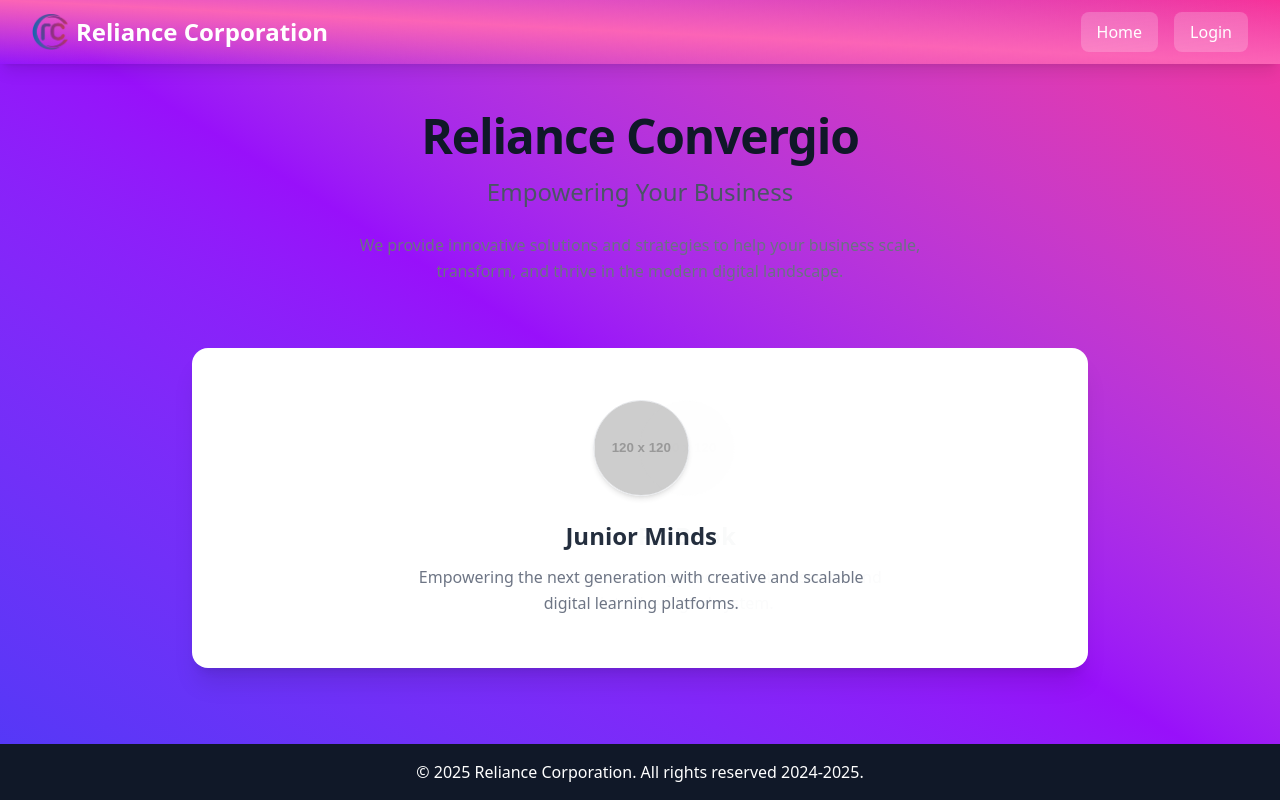
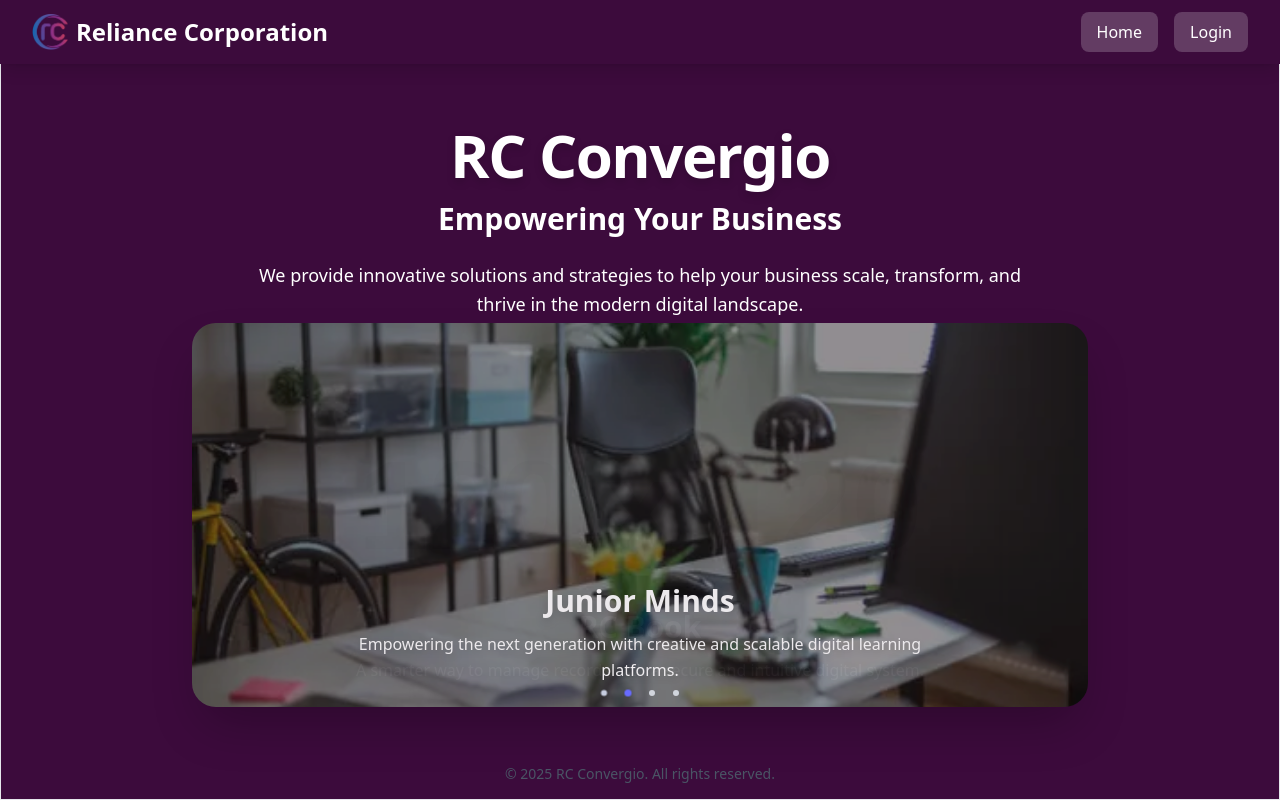
Before and after one commit to avinashsriengeri/rc-convergio-f, a Vue app: page / in a window 1280 px wide. Built offline with nearby package versions, Linux system fonts and the light colour scheme.

Commit message:
updated login to dashboard page

```diff
--- a/src/App.vue
+++ b/src/App.vue
@@ -1,8 +1,11 @@
 <template>
   <div class="min-h-screen flex flex-col bg-gray-50">
-    <Navbar />
-    <router-view />
+    <router-view v-slot="{ Component, route }">
+      <Navbar v-if="!route.meta?.hideNavbar" />
+      <component :is="Component" />
+    </router-view>
   </div>
+
 </template>
 <script setup>
 import Navbar from './components/Navbar.vue'
--- /dev/null
+++ b/src/components/BgBlobs.vue
@@ -0,0 +1,37 @@
+<template>
+  <div class="absolute inset-0 pointer-events-none">
+    <div class="blob blob-1 w-96 h-96 bg-indigo-400 rounded-full -top-20 -left-20"></div>
+    <div class="blob blob-2 w-80 h-80 bg-teal-300 rounded-full top-40 right-20"></div>
+    <div class="blob blob-3 w-72 h-72 bg-pink-300 rounded-full bottom-20 left-40"></div>
+  </div>
+</template>
+
+<style scoped>
+@keyframes blob1 {
+  0% { transform: translate(0, 0) scale(1); }
+  33% { transform: translate(100px, -50px) scale(1.2); }
+  66% { transform: translate(-50px, 50px) scale(0.8); }
+  100% { transform: translate(0, 0) scale(1); }
+}
+@keyframes blob2 {
+  0% { transform: translate(0, 0) scale(1); }
+  33% { transform: translate(-80px, 60px) scale(1.1); }
+  66% { transform: translate(50px, -70px) scale(0.9); }
+  100% { transform: translate(0, 0) scale(1); }
+}
+@keyframes blob3 {
+  0% { transform: translate(0, 0) scale(1); }
+  33% { transform: translate(60px, 80px) scale(1.3); }
+  66% { transform: translate(-70px, -60px) scale(0.7); }
+  100% { transform: translate(0, 0) scale(1); }
+}
+.blob {
+  position: absolute;
+  filter: blur(80px);
+  opacity: 0.7;
+  z-index: 10;
+}
+.blob-1 { animation: blob1 20s infinite ease-in-out; }
+.blob-2 { animation: blob2 18s infinite ease-in-out; }
+.blob-3 { animation: blob3 22s infinite ease-in-out; }
+</style>
--- a/src/components/Footer.vue
+++ b/src/components/Footer.vue
@@ -1,5 +1,5 @@
 <template>
-  <footer class="w-full bg-gray-900 text-white text-center py-4 fixed bottom-0 left-0 z-40 shadow-lg">
-    &copy; {{ new Date().getFullYear() }} Reliance Corporation. All rights reserved 2024-2025.
+  <footer class="text-gray-600 text-sm">
+    &copy; 2025 RC Convergio. All rights reserved.
   </footer>
 </template>
--- a/src/components/Navbar.vue
+++ b/src/components/Navbar.vue
@@ -1,6 +1,6 @@
 <template>
   <nav
-   class="fixed w-full top-0 left-0 z-50 bg-gradient-to-tr from-highlight to-accent via-pink-400 shadow-lg py-3 px-8 flex items-center justify-between transition-colors duration-300"
+   class="fixed w-full top-0 left-0 z-50 bg-[#3c0b3c] shadow-lg py-3 px-8 flex items-center justify-between transition-colors duration-300"
   >
     <div class="flex items-center gap-2">
       <router-link to="/" class="flex items-center gap-2">
--- a/src/main.js
+++ b/src/main.js
@@ -12,7 +12,7 @@ const routes = [
   { path: '/', component: Home },
   { path: '/login', component: Login },
   { path: '/register', component: Register },
-  { path: '/dashboard', component: Dashboard },
+  { path: '/dashboard', component: Dashboard, meta: { hideNavbar: true } },
   { path: '/forgot-password', component: ForgotPassword },
 ]
 
--- a/src/views/Dashboard.vue
+++ b/src/views/Dashboard.vue
@@ -1,11 +1,119 @@
 <template>
-  <div class="pt-36 min-h-screen flex flex-col items-center justify-center bg-gray-100">
-    <div class="bg-white border border-gray-300 rounded-xl shadow-lg p-8 text-center">
-      <h1 class="text-2xl text-gray-800 font-bold mb-4">Welcome to Dashboard – Login Successfully</h1>
+  <div class="min-h-screen bg-gradient-to-br from-pink-100 via-white to-blue-100 flex flex-col">
+    <div class="flex flex-1">
+      <!-- Sidebar -->
+      <aside class="w-64 min-h-screen bg-white border-r border-gray-200 rounded-tr-xl rounded-br-xl shadow-lg flex flex-col p-6">
+        <div class="flex items-center mb-8">
+          <div class="bg-gradient-to-tr from-pink-400 to-blue-400 w-10 h-10 rounded-full flex items-center justify-center mr-3">
+            <span class="font-extrabold text-white text-xl">RC</span>
+          </div>
+          <span class="text-lg font-semibold text-gray-800">RC Convergio</span>
+        </div>
+        <nav class="flex flex-col gap-2">
+          <button class="bg-pink-100 text-pink-600 font-bold rounded-lg px-4 py-2 text-left">Contacts</button>
+          <button class="rounded-lg px-4 py-2 text-left hover:bg-gray-100 transition">Companies</button>
+          <button class="rounded-lg px-4 py-2 text-left hover:bg-gray-100 transition">Deals</button>
+          <button class="rounded-lg px-4 py-2 text-left hover:bg-gray-100 transition">Campaigns</button>
+          <button class="rounded-lg px-4 py-2 text-left hover:bg-gray-100 transition">Tasks</button>
+          <button class="rounded-lg px-4 py-2 text-left hover:bg-gray-100 transition">Settings</button>
+        </nav>
+      </aside>
+
+      <!-- Main Dashboard Content -->
+      <main class="flex-1 px-10 py-8 grid grid-cols-1 xl:grid-cols-3 gap-8 bg-transparent">
+        <!-- Center Section with Statistics -->
+        <section class="xl:col-span-2 flex flex-col gap-8">
+          <!-- Search & Stats -->
+          <div class="bg-white/80 rounded-xl shadow p-6 mb-2 flex flex-col md:flex-row gap-6 items-start">
+            <input
+              type="text"
+              placeholder="Search contacts, companies, deals…"
+              class="w-full md:w-2/3 rounded-lg bg-gray-100 border border-gray-300 px-4 py-2 text-gray-800 focus:outline-none focus:ring-2 focus:ring-pink-200"
+            />
+            <button class="bg-gradient-to-tr from-pink-400 to-blue-400 text-white font-bold rounded-lg px-6 py-2 ml-auto transition hover:brightness-105">Quick Add</button>
+          </div>
+          <!-- Stat Cards -->
+          <div class="grid grid-cols-1 md:grid-cols-3 gap-6">
+            <div class="bg-white rounded-xl shadow p-5 text-center">
+              <div class="text-sm text-gray-500 mb-1">Open</div>
+              <div class="text-2xl font-extrabold text-gray-800 mb-1">$128,000</div>
+              <div class="text-xs text-gray-400">Week: $48k</div>
+            </div>
+            <div class="bg-white rounded-xl shadow p-5 text-center">
+              <div class="text-sm text-gray-500 mb-1">Won</div>
+              <div class="text-2xl font-extrabold text-gray-800 mb-1">$24,300</div>
+              <div class="text-xs text-gray-400">Week: $9.6k</div>
+            </div>
+            <div class="bg-white rounded-xl shadow p-5 text-center">
+              <div class="text-sm text-gray-500 mb-1">Lost</div>
+              <div class="text-2xl font-extrabold text-gray-800 mb-1">$8,900</div>
+              <div class="text-xs text-gray-400">Week: $3.3k</div>
+            </div>
+          </div>
+          <!-- Tasks -->
+          <div class="grid grid-cols-1 md:grid-cols-2 gap-6">
+            <div class="bg-white rounded-xl shadow p-6 min-h-44 flex flex-col gap-2">
+              <div class="font-semibold text-gray-700 mb-2">Follow Ups</div>
+              <ul class="text-gray-600 text-sm flex flex-col gap-2">
+                <li><b>Follow up</b> with Acme Corp <span class="text-xs bg-blue-100 text-blue-600 px-2 py-1 rounded">Today</span></li>
+                <li>Send proposal to Globex <span class="text-xs bg-green-100 text-green-700 px-2 py-1 rounded">Due</span></li>
+                <li>Update date stage - Nimbus <span class="text-xs bg-gray-100 text-gray-600 px-2 py-1 rounded">Queued</span></li>
+              </ul>
+            </div>
+            <div class="bg-gradient-to-tl from-pink-100 via-white to-blue-100 rounded-xl shadow p-6 min-h-44 flex flex-col items-center justify-center">
+              <div class="font-semibold text-gray-700 mb-2">Last Campaign</div>
+              <div class="flex flex-col gap-1 w-full text-center">
+                <div>Sent: <b>12,500</b></div>
+                <div>Opens: <b>5,340 (42%)</b></div>
+                <div>Clicks: <b>1,120 (9%)</b></div>
+                <div>Bounces: <b>220 (1.7%)</b></div>
+              </div>
+            </div>
+          </div>
+        </section>
+
+        <!-- Right Section: Suggestions, Deals, Contacts -->
+        <aside class="flex flex-col gap-8">
+          <div class="bg-white rounded-xl shadow p-6">
+            <div class="font-semibold text-gray-700 mb-3">Suggestions</div>
+            <ul class="text-gray-500 text-sm flex flex-col gap-2">
+              <li>Try sequencing warm leads from last 7 days.</li>
+              <li>Batch-complete admin tasks after 4 PM.</li>
+              <li>Best send time for emails: 9–11 AM local.</li>
+            </ul>
+          </div>
+          <div class="bg-white rounded-xl shadow p-6 flex flex-row gap-3">
+            <button class="bg-blue-100 text-blue-600 font-semibold rounded px-3 py-2 text-xs">New Deal</button>
+            <button class="bg-blue-100 text-blue-600 font-semibold rounded px-3 py-2 text-xs">Add Contact</button>
+            <button class="bg-blue-100 text-blue-600 font-semibold rounded px-3 py-2 text-xs">New Task</button>
+          </div>
+          <div class="bg-white rounded-xl shadow p-6">
+            <div class="font-semibold text-gray-700 mb-3">Recent Contacts</div>
+            <ul class="text-gray-600 text-sm flex flex-col gap-2">
+              <li class="flex justify-between items-center">
+                <span>Jane Cooper</span><span class="text-xs text-gray-400">Acme Corp · Mar 12</span>
+              </li>
+              <li class="flex justify-between items-center">
+                <span>Devon Lane</span><span class="text-xs text-gray-400">Globex · Mar 11</span>
+              </li>
+              <li class="flex justify-between items-center">
+                <span>Kristin Watson</span><span class="text-xs text-gray-400">Initech · Mar 11</span>
+              </li>
+              <li class="flex justify-between items-center">
+                <span>Jacob Jones</span><span class="text-xs text-gray-400">Hooli · Mar 10</span>
+              </li>
+              <li class="flex justify-between items-center">
+                <span>Theresa Webb</span><span class="text-xs text-gray-400">Pied Piper · Mar 10</span>
+              </li>
+            </ul>
+          </div>
+        </aside>
+      </main>
     </div>
     <Footer />
   </div>
 </template>
+
 <script setup>
 import Footer from '../components/Footer.vue'
 </script>
--- a/src/views/ForgotPassword.vue
+++ b/src/views/ForgotPassword.vue
@@ -1,17 +1,17 @@
 <template>
-    <main class="min-h-screen flex items-center justify-center bg-gradient-to-tr from-highlight to-accent via-pink-400 pt-0 md:pt-12 transition-all">
+    <main class="min-h-screen flex items-center justify-center bg-[#3c0b3c] pt-0 md:pt-12 transition-all">
       <div class="w-full max-w-6xl mx-auto flex flex-col md:flex-row gap-10 items-center justify-center px-4">
         <!-- Left Info Card -->
-        <section class="w-full md:w-1/2 bg-white/90 rounded-2xl shadow-xl p-8 md:p-10 flex flex-col items-start fade-in-up mb-0 md:mb-0"
+        <section class="w-full md:w-1/2 bg-white/10 rounded-2xl shadow-xl p-8 md:p-10 flex flex-col items-start fade-in-up mb-0 md:mb-0 mt-7 mb-4"
       >
           <div class="flex items-center gap-3 mb-6">
             <div class="w-12 h-12 rounded-xl bg-neutral flex items-center justify-center">
               <img src="@/assets/logo.png" alt="Logo" class="w-8 h-8" />
             </div>
-            <h2 class="text-xl font-bold text-secondary">RC Convergio</h2>
+            <h2 class="text-xl font-bold text-white">RC Convergio</h2>
           </div>
-          <h3 class="text-3xl md:text-4xl font-bold mb-4 text-primary">Forgot your password?</h3>
-          <p class="text-gray-600 mb-6 text-lg">
+          <h3 class="text-3xl md:text-4xl font-bold mb-4 text-white">Forgot your password?</h3>
+          <p class="text-white mb-6 text-lg">
             Enter the email associated with your account. We'll send a secure link to reset your password.
           </p>
           <img
@@ -26,7 +26,7 @@
           </div>
         </section>
         <!-- Forgot Password Form Card -->
-        <section class="w-full md:w-1/2 bg-white rounded-2xl shadow-2xl p-10 flex flex-col fade-in-up">
+        <section class="w-full md:w-1/2 bg-white\5 rounded-2xl shadow-2xl p-10 flex flex-col fade-in-up">
           <div class="flex items-center gap-3 mb-6 opacity-40">
             <div class="w-12 h-12 rounded-xl bg-neutral"></div>
             <div class="h-6 w-32 rounded bg-neutral"></div>
@@ -44,7 +44,7 @@
             />
           </div>
           <button
-            class="w-full mt-2 py-3 rounded-lg bg-highlight font-bold text-black  text-lg shadow-md hover:bg-accent active:scale-95 transition-all duration-150"
+            class="w-full mt-2 py-3 rounded-lg bg-indigo-600 font-bold text-black  text-lg shadow-md hover:bg-accent active:scale-95 transition-all duration-150"
             @click="handleReset"
           >
             Send Reset Link
@@ -58,11 +58,11 @@
           <div class="flex items-center justify-between mt-4 text-sm">
             <router-link
               to="/login"
-              class="text-accent hover:text-highlight font-semibold hover:underline transition"
+              class="text-indigo-600 hover:text-highlight font-semibold hover:underline transition"
             >Back to Login</router-link>
             <router-link
               to="/register"
-              class="text-accent hover:text-highlight font-semibold hover:underline transition"
+              class="text-indigo-600 hover:text-highlight font-semibold hover:underline transition"
             >Create account</router-link>
           </div>
           <div class="mt-6 text-xs text-gray-500 bg-neutral rounded-lg p-2">
--- a/src/views/Home.vue
+++ b/src/views/Home.vue
@@ -1,59 +1,94 @@
 <template>
-  <main class="pt-12 min-h-screen w-full flex flex-col items-center bg-gradient-to-tr from-indigo-600 via-purple-600 to-pink-500">
-    <!-- Hero / Welcome Section -->
-    <section class="flex flex-col items-center text-center py-16 w-full">
-      <h1 class="text-5xl font-extrabold mb-4 text-gray-900 tracking-tight">
-        Reliance Convergio
+  <main class="relative w-full min-h-screen flex items-center justify-center overflow-hidden bg-[#3c0b3c]">
+    <!-- Animated Background Blobs -->
+    <BgBlobs />
+
+    <!-- Fullscreen Section -->
+    <section
+      class="pt-10 relative w-full min-h-screen flex flex-col items-center justify-center text-center px-6 md:px-12 bg-[#3c0b3c] backdrop-blur-2xl border border-gray-200 shadow-xl z-20"
+    >
+      <!-- Hero Text -->
+      <div class="mb-1">
+        <h1
+          class="pt-6 text-3xl md:text-6xl font-extrabold mb-4 text-white tracking-tight drop-shadow-lg animate-hero-in"
+        >
+          RC Convergio
         </h1>
-      <h2 class="text-xl md:text-2xl mb-6 text-gray-600 font-medium">
+        <h2
+          class="text-xl md:text-3xl mb-6 text-white font-semibold animate-subfade"
+        >
           Empowering Your Business
         </h2>
-      <p class="text-gray-500 max-w-2xl px-6 leading-relaxed">
-        We provide innovative solutions and strategies to help your business scale, transform,
-        and thrive in the modern digital landscape.
+        <p class="max-w-3xl mx-auto text-white text-lg leading-relaxed">
+          We provide innovative solutions and strategies to help your business
+          scale, transform, and thrive in the modern digital landscape.
         </p>
-    </section>
+      </div>
 
-    <!-- Services Slideshow Section -->
-    <section class="relative w-full max-w-4xl h-80 overflow-hidden rounded-2xl shadow-xl bg-white">
+      <!-- Slideshow -->
+      <div class="relative mb-8 w-full  max-w-4xl h-96 rounded-3xl shadow-2xl bg-transparent overflow-hidden">
   <div
     v-for="(slide, index) in slides"
-        :key="index"
-        class="absolute inset-0 flex flex-col justify-center items-center text-center px-6 py-8 transition-all duration-1000"
+    :key="slide.title"
+    class="absolute inset-0 flex flex-col justify-end items-center text-center transition-opacity duration-700"
     :class="{
-          'opacity-100 translate-x-0': currentSlide === index,
-          'opacity-0 translate-x-12': currentSlide !== index
+      'opacity-100 pointer-events-auto': currentSlide === index,
+      'opacity-0 pointer-events-none': currentSlide !== index
     }"
   >
+    <!-- Background Image -->
     <img
       :src="slide.image"
-          alt="Service"
-          class="w-24 h-24 object-cover mb-6 rounded-full shadow-md border border-gray-200"
+      :alt="slide.title"
+      class="absolute inset-0 w-full h-full object-cover"
     />
-        <h3 class="text-2xl font-semibold text-gray-800 mb-3">
+
+    <!-- Overlay (optional for readability) -->
+    <div class="absolute inset-0 bg-black/40"></div>
+
+    <!-- Text Content -->
+    <div class="relative z-10 p-6">
+      <h3 class="text-3xl font-semibold text-white mb-3 drop-shadow-lg">
         {{ slide.title }}
       </h3>
-        <p class="text-gray-500 max-w-md leading-relaxed">
+      <p class="text-white max-w-xl mx-auto leading-relaxed text-base drop-shadow-md">
         {{ slide.description }}
       </p>
+    </div>
+  </div>
+
+
+
+        <!-- Navigation dots -->
+        <div class="absolute bottom-2  left-0 right-0 flex justify-center gap-3">
+          <button
+            v-for="(slide, i) in slides"
+            :key="i"
+            class="h-3 w-3 rounded-full transition-all scale-50"
+            :class="currentSlide === i ? 'bg-indigo-500 scale-60 shadow' : 'bg-gray-300'"
+            @click="currentSlide = i"
+            :aria-label="`Go to slide ${i + 1}`"
+          ></button>
+        </div>
       </div>
     </section>
 
     <!-- Footer -->
-    <Footer class="mt-16" />
+    <Footer class="absolute bottom-4 z-30" />
   </main>
 </template>
 
 <script setup>
 import { ref, onMounted, onUnmounted } from 'vue'
 import Footer from '../components/Footer.vue'
+import BgBlobs from '../components/BgBlobs.vue'
+import juniorMindsImg from "@/assets/junior-minds.png";
 
-// Refined Slides
 const slides = ref([
   {
     title: "Junior Minds",
     description: "Empowering the next generation with creative and scalable digital learning platforms.",
-    image: "https://via.placeholder.com/120x120.png?text=Learning"
+    image: juniorMindsImg
   },
   {
     title: "RC Book",
@@ -78,10 +113,28 @@ let slideInterval
 onMounted(() => {
   slideInterval = setInterval(() => {
     currentSlide.value = (currentSlide.value + 1) % slides.value.length
-  }, 5000) // smoother, slower rotation (5s)
+  }, 5000)
 })
 
 onUnmounted(() => {
   clearInterval(slideInterval)
 })
 </script>
+
+<style scoped>
+@keyframes fadeInUp {
+  from { opacity: 0; transform: translateY(20px); }
+  to { opacity: 1; transform: translateY(0); }
+}
+@keyframes subfadeIn {
+  from { opacity: 0; transform: translateY(10px); }
+  to { opacity: 1; transform: translateY(0); }
+}
+.animate-hero-in {
+  animation: fadeInUp 0.8s ease-out forwards;
+}
+.animate-subfade {
+  animation: subfadeIn 1s ease-out 0.3s forwards;
+  opacity: 0;
+}
+</style>
--- a/src/views/Login.vue
+++ b/src/views/Login.vue
@@ -1,23 +1,20 @@
 <template>
-  <main
-    class="min-h-screen flex items-center justify-center bg-gradient-to-tr from-indigo-600 via-purple-600 to-pink-500 pt-0 md:pt-12 transition-all"
-  >
+  <main class="min-h-screen flex items-center justify-center bg-[#3c0b3c] pt-0 md:pt-12 transition-all">
     <!-- Cards Container -->
-    <div class="w-full max-w-5xl mx-auto flex flex-col md:flex-row gap-10 md:gap-12 items-center justify-center"
-    >
+    <div class="w-full max-w-5xl mx-auto flex flex-col md:flex-row gap-8 md:gap-12 items-center justify-center">
       <!-- Left Info Card -->
       <section
-        class="w-full md:w-1/2 bg-white/90 rounded-2xl shadow-xl p-8 md:p-10 flex flex-col items-start fade-in-up mb-0 md:mb-0"
+        class="w-full md:w-1/2 bg-white/10 rounded-2xl shadow-xl p-8 md:p-10 flex flex-col items-start fade-in-up mb-0 md:mb-0 mt-7 mb-4"
       >
         <div class="flex items-center gap-3 mb-6">
           <div class="w-12 h-12 rounded-xl bg-indigo-100 flex items-center justify-center">
             <img src="@/assets/logo.png" alt="Logo" class="w-8 h-8" />
           </div>
-          <h2 class="text-xl font-bold ">RC Convergio</h2>
+          <h2 class="text-xl font-bold text-white/90 ">RC Convergio</h2>
         </div>
 
-        <h3 class="text-4xl font-extrabold mb-4 text-gray-900">Welcome back 👋</h3>
-        <p class="text-gray-600 mb-6 text-lg">
+        <h3 class="text-4xl font-extrabold mb-4 text-white/90">Welcome back 👋</h3>
+        <p class="text-white/90 mb-6 text-lg">
           Securely access your customer data, pipelines, and insights.
         </p>
 
@@ -36,7 +33,7 @@
 
       <!-- Login Form Card -->
       <section
-        class="w-full md:w-1/2 bg-white rounded-2xl shadow-2xl p-10 flex flex-col fade-in-up"
+        class="w-full md:w-1/2 bg-white\15 rounded-2xl shadow-xl p-10 flex flex-col fade-in-up"
       >
         <!-- Email Field -->
         <div class="mb-5">
@@ -82,7 +79,7 @@
 
         <!-- Action -->
         <button
-          class="w-full mt-2 py-3 rounded-lg bg-black font-bold text-white text-lg shadow-md hover:bg-indigo-700 active:scale-95 transition-all duration-150"
+          class="w-full mt-2 py-3 rounded-lg   bg-indigo-600 font-bold text-white text-lg shadow-md  active:scale-95 transition-all duration-150"
           @click="handleLogin"
         >
           Login
--- a/src/views/Register.vue
+++ b/src/views/Register.vue
@@ -1,19 +1,19 @@
 <template>
-  <main class="min-h-screen flex items-center justify-center bg-gradient-to-tr from-indigo-600 via-purple-600 to-pink-500 pt-0 md:pt-12 transition-all">
+  <main class="min-h-screen flex items-center justify-center bg-[#3c0b3c] pt-0 md:pt-12 transition-all">
     <!-- Cards Container -->
     <div class="w-full max-w-5xl mx-auto flex flex-col md:flex-row gap-8 md:gap-12 items-center justify-center">
       <!-- Left Info Card -->
       <section
-        class="w-full md:w-1/2 bg-white/90 rounded-2xl shadow-xl p-8 md:p-10 flex flex-col items-start fade-in-up mb-0 md:mb-0"
+        class= "w-full md:w-1/2 bg-white/10 rounded-2xl shadow-xl p-8 md:p-10 flex flex-col items-start fade-in-up mb-0 md:mb-0 mt-7 mb-4"
       >
         <div class="flex items-center gap-3 mb-4">
           <div class="w-10 h-10 rounded-xl bg-indigo-100 flex items-center justify-center">
             <img src="@/assets/logo.png" alt="Logo" class="w-8 h-8" />
           </div>
-          <h2 class="text-lg font-semibold text-indigo-700">RC Convergio</h2>
+          <h2 class="text-lg font-semibold text-white">RC Convergio</h2>
         </div>
-                  <h3 class="text-3xl md:text-4xl font-bold mb-4 text-gray-900">Create your account</h3>
-        <p class="text-gray-700 mb-4">Join RC Convergio to securely manage your business data.</p>
+                  <h3 class="text-3xl md:text-4xl font-bold mb-4 text-white">Create your account</h3>
+        <p class="text-white mb-4">Join RC Convergio to securely manage your business data.</p>
         <img
           src="https://images.unsplash.com/photo-1464983953574-0892a716854b?auto=format&fit=crop&w=600&q=80"
           alt="Team Example"
@@ -27,12 +27,8 @@
       </section>
       <!-- Register Form Card -->
       <section
-        class="w-full md:w-1/2 bg-white/90 rounded-2xl shadow-xl p-8 md:p-10 flex flex-col fade-in-up relative"
+        class="w-full md:w-1/2 bg-white/05  rounded-2xl shadow-xl p-8 md:p-10 flex flex-col fade-in-up relative"
       >
-                 <div class="flex items-center gap-3 mb-6 opacity-40">
-           <div class="w-10 h-10 rounded-xl bg-gray-200"></div>
-           <div class="h-6 w-32 rounded bg-gray-200"></div>
-         </div>
         <!-- Full Name -->
         <div class="mb-3">
           <input
@@ -40,7 +36,7 @@
             type="text"
             required
             placeholder="Full Name"
-            class="my-input"
+            class="w-full px-3 py-2 rounded-md border border-gray-300 bg-white text-black placeholder-gray-500 focus:outline-none focus:ring-2 focus:ring-indigo-500"
             autocomplete="name"
           />
         </div>
@@ -51,7 +47,7 @@
             type="email"
             required
             placeholder="name@company.com"
-            class="my-input"
+             class="w-full px-3 py-2 rounded-md border border-gray-300 bg-white text-black placeholder-gray-500 focus:outline-none focus:ring-2 focus:ring-indigo-500"
             autocomplete="email"
           />
         </div>
@@ -62,7 +58,7 @@
             v-model="password"
             required
             placeholder="Create a password"
-            class="my-input"
+             class="w-full px-3 py-2 rounded-md border border-gray-300 bg-white text-black placeholder-gray-500 focus:outline-none focus:ring-2 focus:ring-indigo-500"
             autocomplete="new-password"
           />
                      <button
@@ -79,7 +75,7 @@
             v-model="confirmPwd"
             required
             placeholder="Re-enter password"
-            class="my-input"
+             class="w-full px-3 py-2 rounded-md border border-gray-300 bg-white text-black placeholder-gray-500 focus:outline-none focus:ring-2 focus:ring-indigo-500"
             autocomplete="new-password"
           />
         </div>
@@ -90,7 +86,7 @@
             type="text"
             required
             placeholder="Your company"
-            class="my-input"
+             class="w-full px-3 py-2 rounded-md border border-gray-300 bg-white text-black placeholder-gray-500 focus:outline-none focus:ring-2 focus:ring-indigo-500"
             autocomplete="organization"
           />
         </div>
```
Also changed, not shown: src/assets/junior-minds.png (added). Lines whose indentation alone changed are shown as unchanged.
